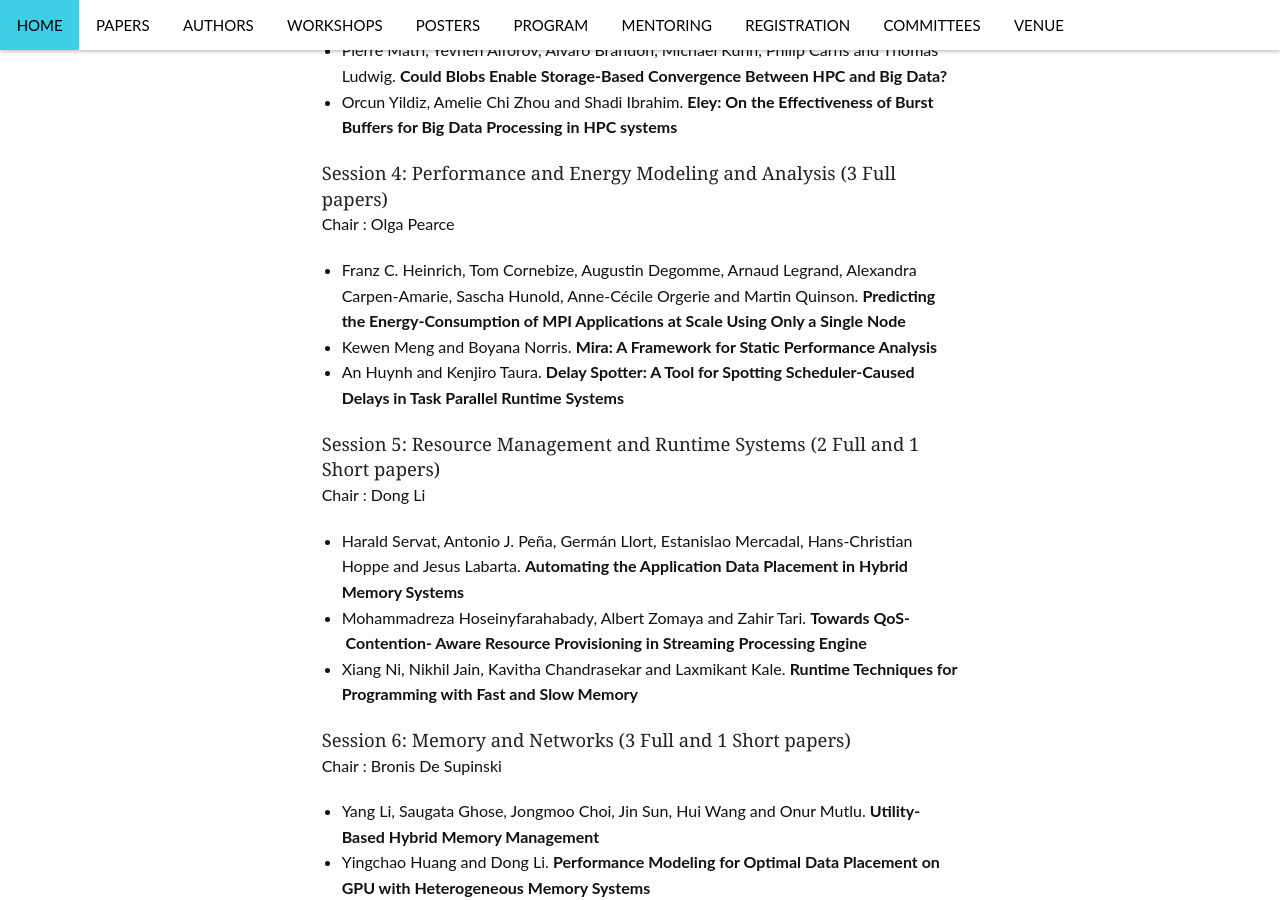
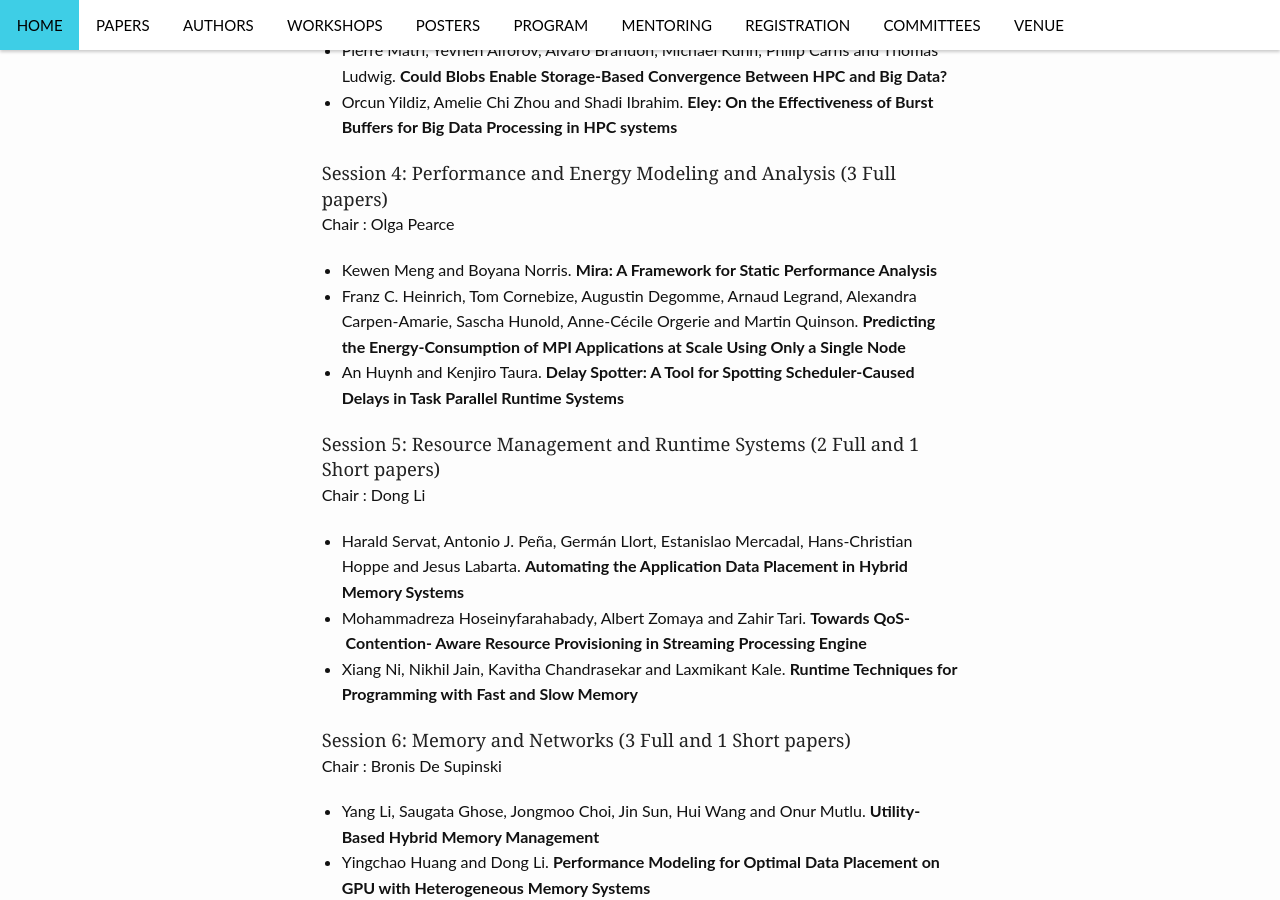
Before and after one commit to cluster17/cluster17.github.io, a Jekyll site: the page built from program/index.md, in a window 1280 px wide and 900 px high, scrolled down 4039 px. Built offline with Jekyll 4.4.1, drawn with Linux system fonts in a browser that asks for light colours.

Commit message:
Switch paper order on session 4

```diff
--- a/program/index.md
+++ b/program/index.md
@@ -378,14 +378,14 @@ systems</b></li>
 Chair : Olga Pearce
 <ul>
 
+<li>Kewen Meng and
+Boyana Norris. <b>Mira: A Framework for Static Performance
+Analysis    </b></li>
+
  <li>Franz C. Heinrich, Tom Cornebize, Augustin Degomme, Arnaud
 Legrand, Alexandra Carpen-Amarie, Sascha Hunold, Anne-Cécile Orgerie and
 Martin Quinson. <b>Predicting the Energy-Consumption of MPI Applications
 at Scale Using Only a Single Node</b></li>
-
-<li>Kewen Meng and
-Boyana Norris. <b>Mira: A Framework for Static Performance
-Analysis    </b></li>
 
  <li>An Huynh and Kenjiro Taura. <b>Delay Spotter: A Tool for Spotting
 Scheduler-Caused Delays in Task Parallel Runtime Systems</b>
```
